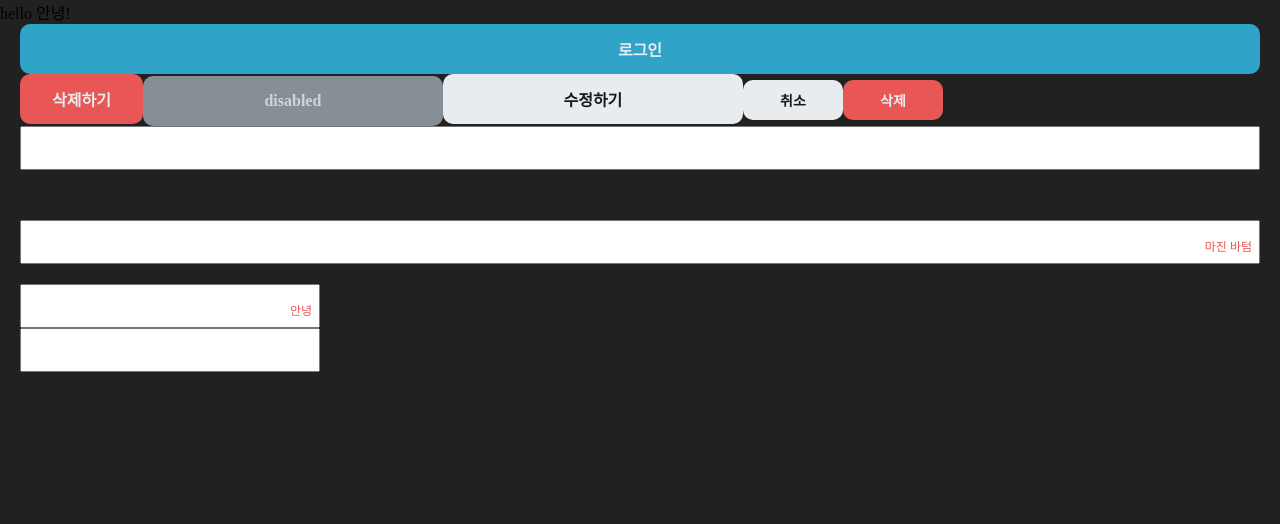
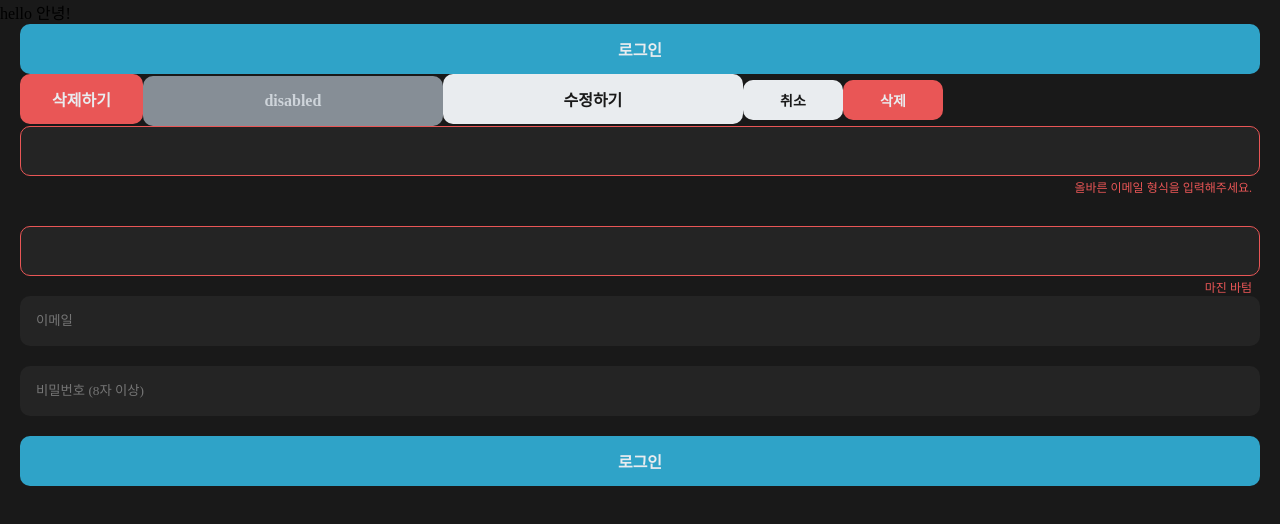
Before and after one commit to GHooN99/neoul-client, a Next.js app: page / in a window 1280 px wide. Shown: the top 524 px of the page. Built offline with nearby package versions, Linux system fonts and the light colour scheme; no server answers; a web font is replaced by a local one.

Commit message:
style: Input 컴포넌트 스타일 정의

```diff
--- a/src/root.components/Input/Input.styled.ts
+++ b/src/root.components/Input/Input.styled.ts
@@ -1,4 +1,4 @@
-import styled from "styled-components";
+import styled, { css } from "styled-components";
 import { InputStyleProps } from "./Input.types";
 
 export const StyledInputWrapper = styled.div<InputStyleProps>`
@@ -12,14 +12,37 @@ export const StyledInputWrapper = styled.div<InputStyleProps>`
 
 export const StyledInput = styled.input<InputStyleProps>`
   width: 100%;
-  height: 44px;
+  height: 50px;
+  border: none;
+  border-radius: 10px;
+  outline: 0;
+  padding: 16px;
+
+  ${({ theme }) => css`
+    color: ${theme.texts.main};
+    background-color: ${theme.backgrounds.upper};
+  `};
+
+  ${({ theme, hasError }) =>
+    hasError &&
+    css`
+      border: 1px solid ${theme.borders.error};
+    `};
+
+  &:focus,
+  &:focus-visible {
+    outline: none;
+    border: 1px solid
+      ${({ theme, hasError }) =>
+        hasError ? theme.borders.error : theme.borders.focused};
+  }
 `;
 
 export const StyledErrorMessage = styled.span`
   position: absolute;
   align-self: flex-end;
-  margin-right: 8px;
-  margin-top: 8px;
+  right: 8px;
+  bottom: -20px;
   color: ${({ theme }) => theme.texts.error};
   font-size: ${({ theme }) => theme.fontSize.sub1}; ;
 `;
--- a/src/root.features/todo/screen/ScreenTodo.tsx
+++ b/src/root.features/todo/screen/ScreenTodo.tsx
@@ -44,8 +44,8 @@ const ScreenTodo = () => {
         <Input
           className="classNamehi"
           fullWidth
-          // hasError={true}
-          // errorMessage="올바른 이메일 형식을 입력해주세요."
+          hasError={true}
+          errorMessage="올바른 이메일 형식을 입력해주세요."
         />
         <Input
           style={{ marginBottom: 20 }}
@@ -53,8 +53,26 @@ const ScreenTodo = () => {
           hasError={true}
           errorMessage="마진 바텀"
         />
-        <Input hasError={true} errorMessage="안녕" />
-        <Input hasError={false} errorMessage="안녕" />
+        <Input
+          style={{ marginBottom: 20 }}
+          placeholder="이메일"
+          type="email"
+          fullWidth
+        />
+        <Input
+          style={{ marginBottom: 20 }}
+          placeholder="비밀번호 (8자 이상)"
+          type="password"
+          fullWidth
+        />
+        <Button
+          onClick={handleClick}
+          loading={isLoading}
+          fullWidth
+          color="main"
+        >
+          로그인
+        </Button>
       </StyledWrapper>
     </div>
   );
--- a/src/root.styles/globalStyles.tsx
+++ b/src/root.styles/globalStyles.tsx
@@ -35,6 +35,6 @@ export const GlobalStyles = createGlobalStyle`
   }
   body {
     font-family: 'NanumSquareRound';
-    background-color: #212121;
+    background-color: #191919;
   }
 `;
--- a/src/root.styles/pallete/pallete.ts
+++ b/src/root.styles/pallete/pallete.ts
@@ -7,7 +7,7 @@ export const pallete = {
     300: "#CED4DA",
     400: "#868E96",
     500: "#343A40",
-    600: "#212121",
+    600: "#242424",
     700: "#191919",
   },
   green: "#85FA4E",
```
